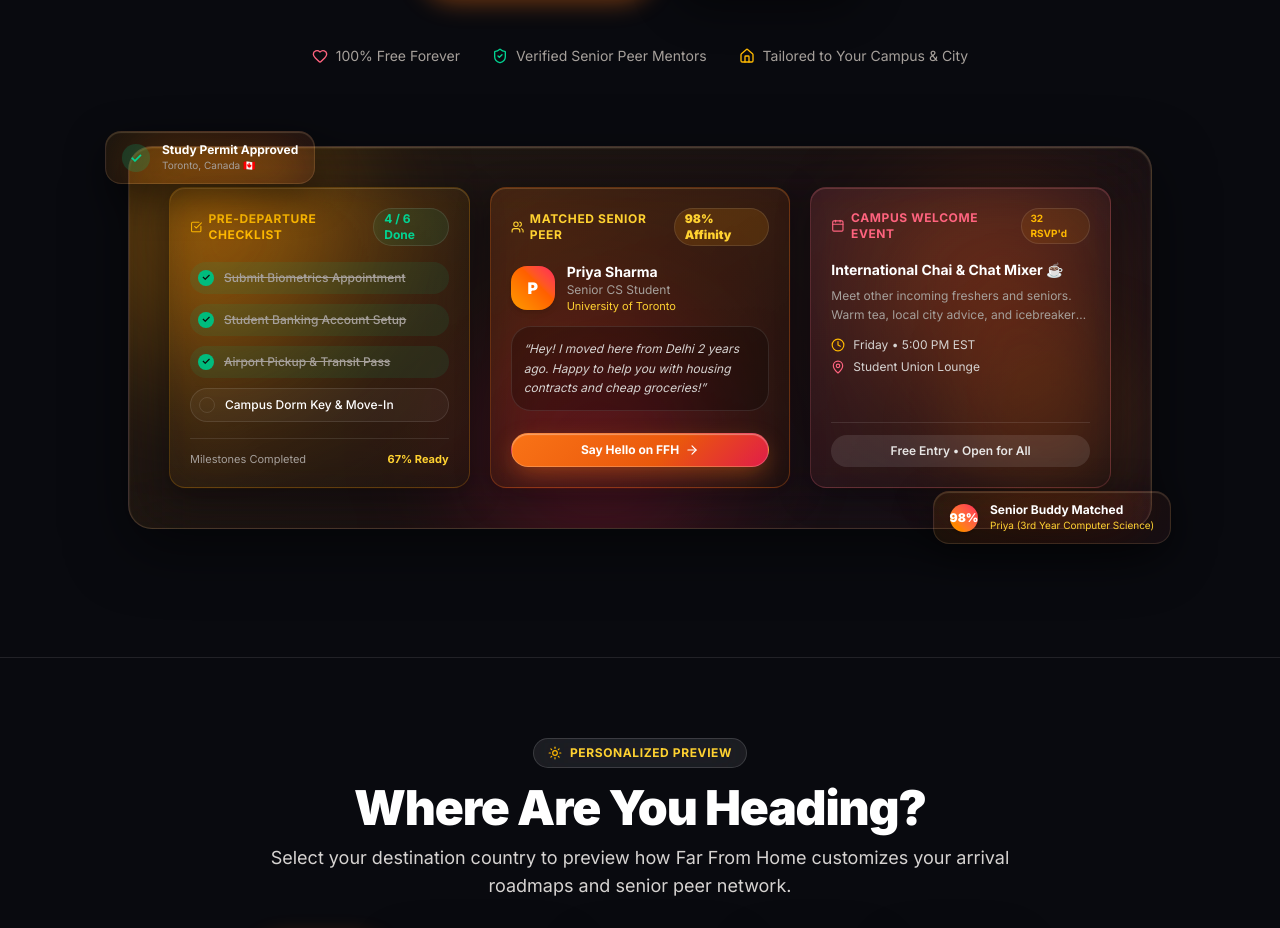
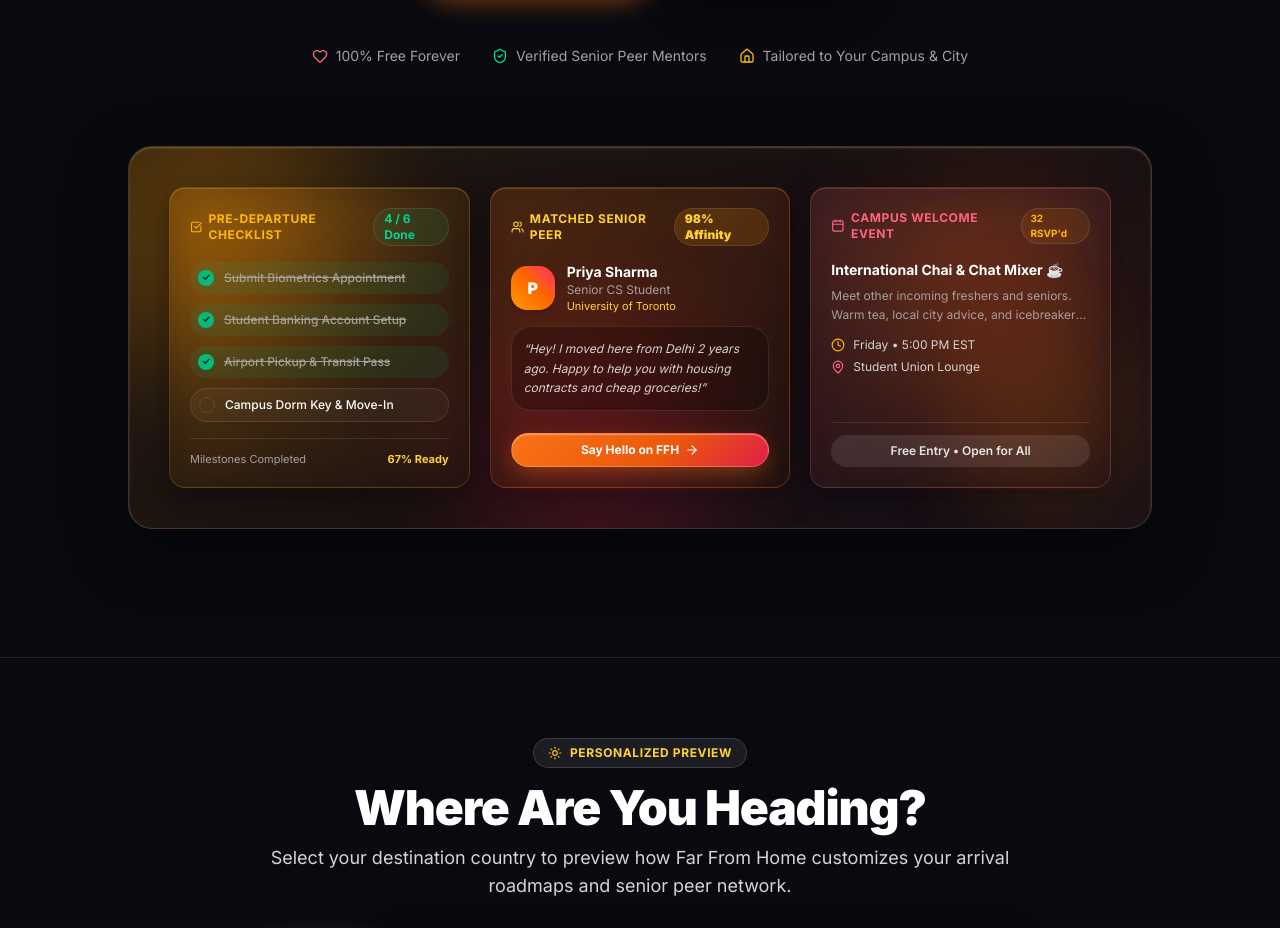
Before and after one commit to sumitpriyadarshii/Internation-student-support-problem, a Next.js app: page / in a window 1280 px wide. Shown: the part 828-1756 px from the top of the page. Built offline with nearby package versions, Linux system fonts and the light colour scheme; no server answers.

Commit message:
fix(ui): remove floating pill badges from hero showcase

```diff
--- a/src/app/page.tsx
+++ b/src/app/page.tsx
@@ -221,31 +221,6 @@ export default function HomePage() {
                   <div className="absolute top-10 right-10 w-56 h-56 rounded-full bg-orange-500/20 blur-3xl" />
                   <div className="absolute -bottom-12 left-1/3 w-64 h-64 rounded-full bg-rose-500/20 blur-3xl" />
                   <div className="absolute bottom-0 right-0 w-48 h-48 rounded-full bg-amber-600/15 blur-2xl" />
-                </div>
-
-                {/* Floating Apple-style Pill Badges */}
-                <div className="hidden lg:block absolute -top-4 -left-6 animate-float-gentle z-20">
-                  <div className="flex items-center gap-3 px-4 py-2.5 rounded-2xl ios-glass border-emerald-500/30 shadow-[0_10px_25px_rgba(0,0,0,0.5)]">
-                    <div className="w-7 h-7 rounded-xl bg-emerald-500/20 text-emerald-400 flex items-center justify-center font-bold text-sm">
-                      ✓
-                    </div>
-                    <div>
-                      <p className="text-xs font-bold text-white">Study Permit Approved</p>
-                      <p className="text-[10px] text-stone-400">Toronto, Canada 🇨🇦</p>
-                    </div>
-                  </div>
-                </div>
-
-                <div className="hidden lg:block absolute -bottom-4 -right-5 animate-float-gentle-rev z-20">
-                  <div className="flex items-center gap-3 px-4 py-2.5 rounded-2xl ios-glass border-amber-500/30 shadow-[0_10px_25px_rgba(0,0,0,0.5)]">
-                    <div className="w-7 h-7 rounded-xl bg-gradient-to-tr from-amber-500 to-rose-500 text-white flex items-center justify-center font-black text-xs shadow-sm">
-                      98%
-                    </div>
-                    <div>
-                      <p className="text-xs font-bold text-white">Senior Buddy Matched</p>
-                      <p className="text-[10px] text-amber-300">Priya (3rd Year Computer Science)</p>
-                    </div>
-                  </div>
                 </div>
 
                 {/* Inside Cockpit Cards */}
```
